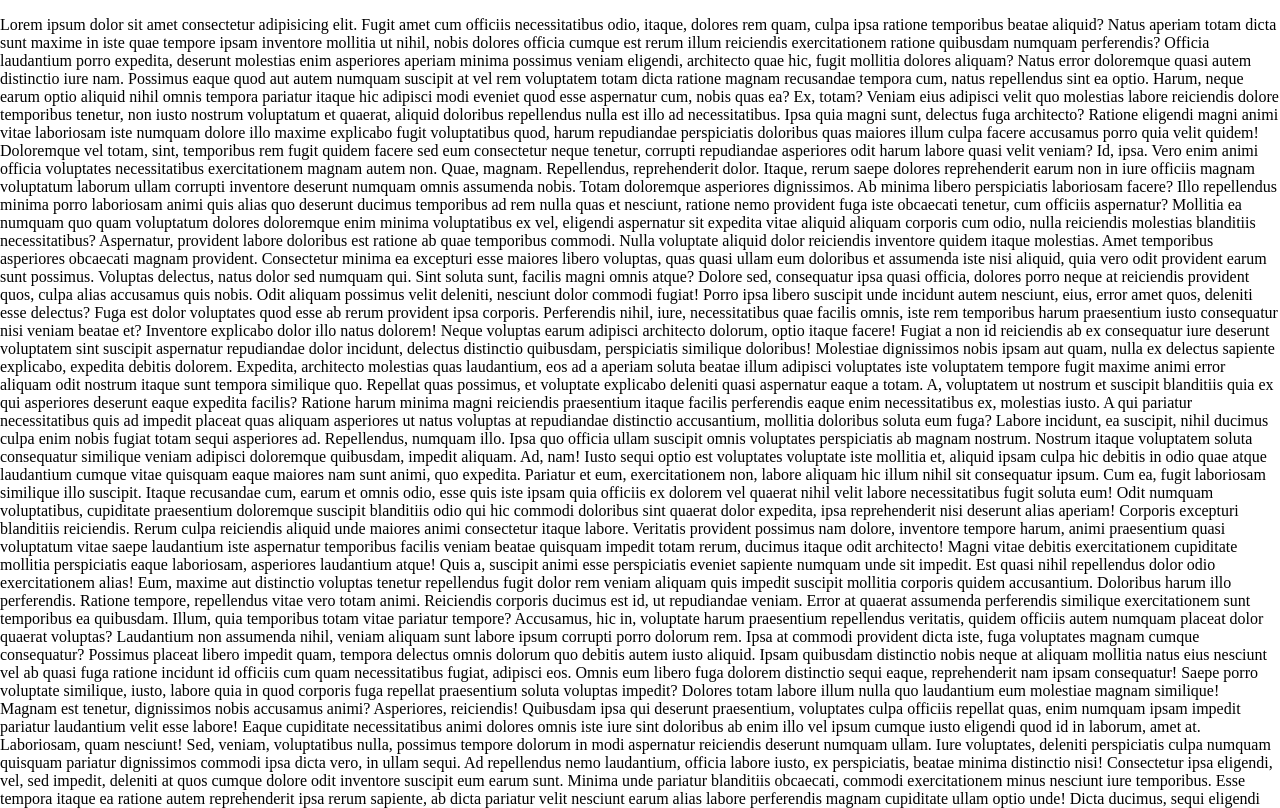
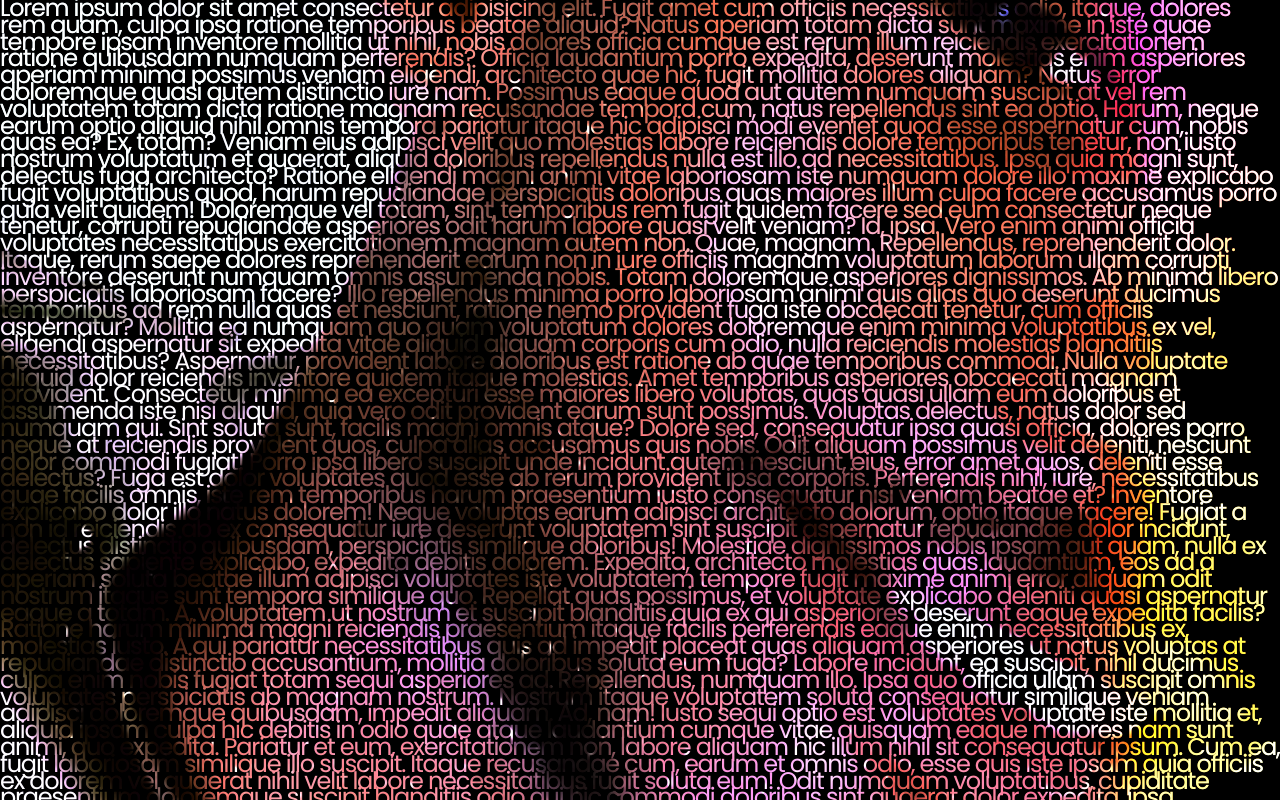
Before and after one commit to OtaraAlex/text-portrait, a plain HTML site: page index.html in a window 1280 px wide. Shown: the top 808 px of the page. Drawn offline with Linux system fonts and the light colour scheme.

Commit message:
update style.css

```diff
--- a/style.css
+++ b/style.css
@@ -1,27 +1,28 @@
-body {
-    margin: 0;
-    padding: 0;
-    overflow: hidden;
-  }
-
-  .wrapper {
-    height: 100vh;
-    background: #000;
-    /*This part is important for centering*/
-    display: grid;
-    place-items: center;
-  }
-
-  .portrait {
-    font-size: 10px;
-    line-height: 10px;
-    background: url('https://github.com/OtaraAlex/typographic-portraiture/blob/master/alex.jpg') fixed center no-repeat;
-    background-size: contain;
-  }
-
-  /* This part is important for the feature itself */
-  .portrait {
-    background-clip: text;
-    -webkit-background-clip: text;
-    -webkit-text-fill-color: rgba(255,255,255,.1);
-  }
+@import url('https://fonts.googleapis.com/css?family=Poppins:200,300,400,500,600,700,800,900&display=swap');
+*
+{
+  margin: 0;
+  padding: 0;
+  box-sizing: border-box;
+  font-family: 'Poppins', sans-serif;
+}
+section
+{
+  height: 100vh;
+  overflow: hidden;
+  background: #000;
+}
+p
+{
+  position: relative;
+  font-size: 1.5em;
+  letter-spacing: -0.05em;
+  line-height: 0.7em;
+  background: url(alex.jpg),url(alex.jpg);
+  background-blend-mode: color-dodge;
+  background-position: center;
+  background-attachment: fixed;
+  background-size: cover;
+  -webkit-background-clip: text;
+  color: transparent;
+}
```
